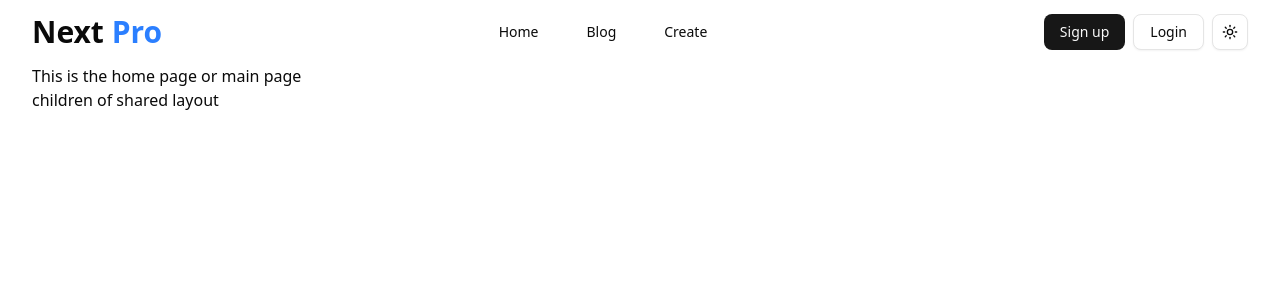
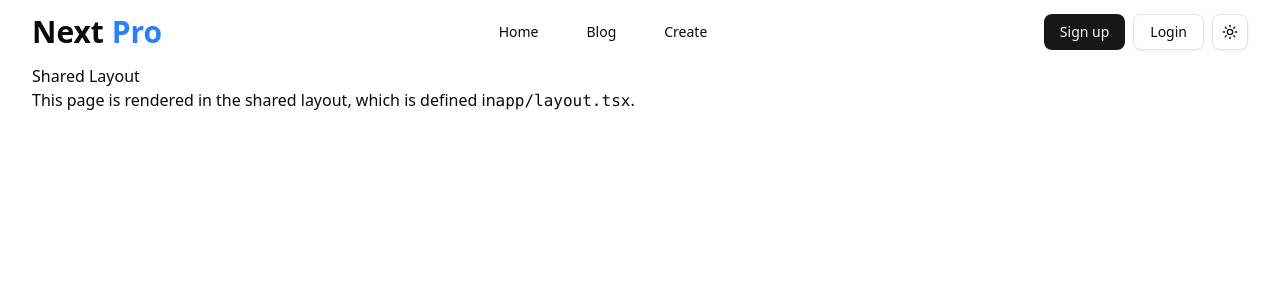
Before and after one commit to SAM129EER/Blog_App, a Next.js app: page / in a window 1280 px wide. Shown: the top 300 px of the page. Built offline with nearby package versions, Linux system fonts and the light colour scheme.

Commit message:
refactor: update home page content and improve blog post link styling

```diff
--- a/src/app/(shared-layout)/page.tsx
+++ b/src/app/(shared-layout)/page.tsx
@@ -1,8 +1,11 @@
 export default function Home() {
   return (
     <>
-    <h1>This is the home page or main page</h1>
-    <h2>children of shared layout</h2>
+      <h1>Shared Layout</h1>
+      <p>
+        This page is rendered in the shared layout, which is defined in
+        <code>app/layout.tsx</code>.
+      </p>
     </>
   );
 }
--- a/src/app/blog/page.tsx
+++ b/src/app/blog/page.tsx
@@ -2,6 +2,7 @@
 import { useEffect, useState } from "react";
 import Link from "next/link";
 import { Navbar } from "@/components/web/navbar";
+import { buttonVariants } from "@/components/ui/button";
 
 type Post = { title: string; slug: string; excerpt?: string };
 
@@ -32,7 +33,7 @@ export default function BlogPage() {
       <div className="max-w-3xl mx-auto py-8">
         <div className="flex items-center justify-between mb-6">
           <h1 className="text-2xl font-semibold">Blog</h1>
-          <Link href="/blog/create" className="text-sm text-primary">
+          <Link href="/blog/create" className={buttonVariants({ variant: "default" })}>
             Create post
           </Link>
         </div>
```
